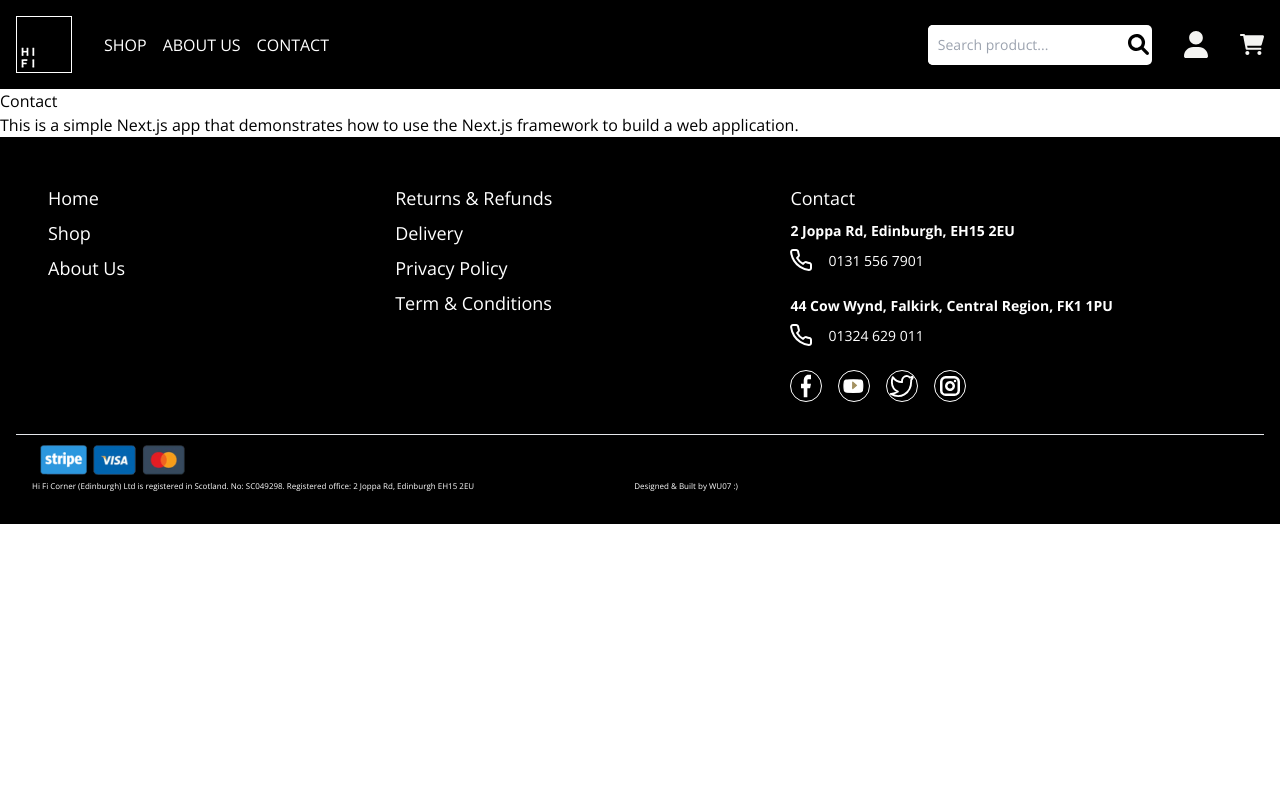
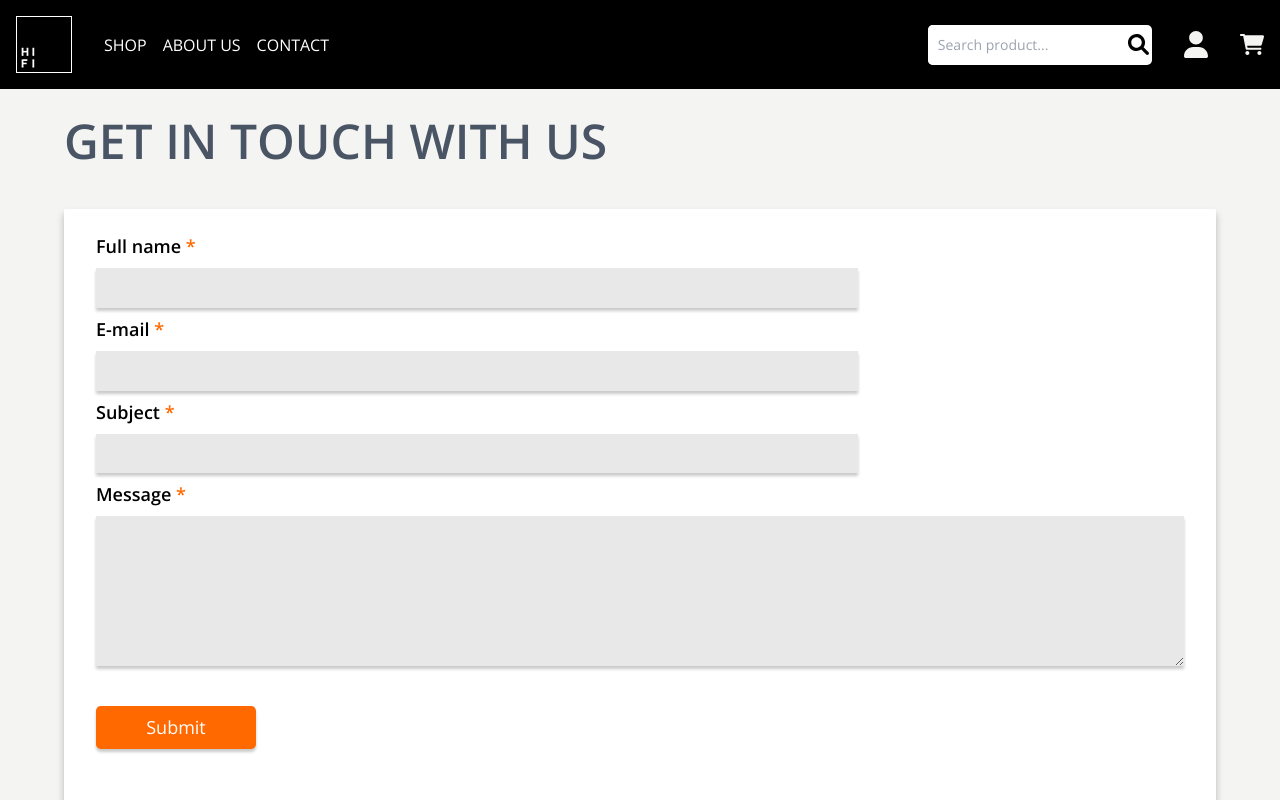
Before and after one commit to TeitoShiota/hifi-corner, a Next.js app: page /contact in a window 1280 px wide. Shown: the top 800 px of the page. Built offline with nearby package versions, Linux system fonts and the light colour scheme.

Commit message:
Modified and styled the contact page.

```diff
--- a/src/app/contact/page.tsx
+++ b/src/app/contact/page.tsx
@@ -1,10 +1,25 @@
+import '@/styles/subPage.scss';
+import Link from 'next/link';
+
 export default function contact() {
     return (
-        <main>
-            <h1>Contact</h1>
-            <p>
-                This is a simple Next.js app that demonstrates how to use the Next.js framework to build a web application.
-            </p>
+        <main className="pageMain">
+            <h1>GET IN TOUCH WITH US</h1>
+            <section>
+                <form action="" className='form'>
+                    <label>Full name <span className='orange'>*</span></label>
+                    <input type="text" className='inputField'/>
+                    <label>E-mail <span className='orange'>*</span></label>
+                    <input type="email" className='inputField'/>
+                    <label>Subject <span className='orange'>*</span></label>
+                    <input type="text" className='inputField'/>
+                    <label>Message <span className='orange'>*</span></label>
+                    <textarea className='inputMessage'></textarea>
+                    <button>Submit</button>
+                    {/* <input type="submit" value="Submit"></input> */}
+                </form>
+            </section>
+            <p className='affiliate-links'>Visit our sister companies <Link href="#" className='orange'>Home Sound</Link> and <Link href="#" className='orange'>The Movie Rooms</Link>part of the Hi-Fi Corner Group. </p>
         </main>
     );
 }
--- a/src/styles/subPage.scss
+++ b/src/styles/subPage.scss
@@ -5,25 +5,29 @@
     background-color: $hifi_light_grey;
     padding: 1rem 1.5rem;
 
-
     > h1{
+        width: clamp(25rem, 90vw, 80rem);
+        margin: 0 auto;
         font-size: $heading-l;
         padding-bottom: 2rem;
         color: $hifi_dark_grey;
+        font-weight: 600;
     }
 
     > section{
         width: clamp(25rem, 90vw, 80rem);
         margin: 0 auto;
-
-
         background-color: $hifi_white;
         box-shadow: 0px 0px 0px 0 rgba(0, 0, 0, 0.2), 0 5px 7px 0 rgba(0, 0, 0, 0.253);
-        padding: 1rem;
+        padding: 1.5rem 2rem;
         h2{
             font-size: $heading-s;
         }
     }
+}
+
+.orange{
+    color: $hifi_orange;
 }
 
 //FAQ
@@ -74,3 +78,51 @@
 .aboutInfoRight{
     flex-direction: row-reverse;
 }
+
+//Contact
+.form{
+    display: flex;
+    flex-direction: column;
+
+    label{
+        font-size: $text-l;
+        font-weight: 600;
+    }
+
+    .inputField{
+        width: 70%;
+        padding: 0.4rem;
+        margin: 0.5rem 0;
+        background-color: $hifi_medium_grey;
+        font-size: $text-l;
+        box-shadow: 0px 0px 0px 0 rgba(0, 0, 0, 0.2), 0 3px 3px 0 rgba(0, 0, 0, 0.213);
+    }
+
+    .inputMessage{
+        width: 100%;
+        padding: 3rem;
+        margin: 0.5rem 0;
+        background-color: $hifi_medium_grey;
+        font-size: $text-l;
+        box-shadow: 0px 0px 0px 0 rgba(0, 0, 0, 0.2), 0 3px 3px 0 rgba(0, 0, 0, 0.213);
+    }
+
+    button{
+        width: 10rem;
+        border-radius: 0.3rem;
+        background-color: $hifi_orange;
+        color: $hifi_white;
+        font-size: $text-l;
+        padding: 0.5rem;
+        margin-top: 2rem;
+        margin-bottom: 3rem;
+        box-shadow: 0px 0px 0px 0 rgba(0, 0, 0, 0.2), 0 3px 3px 0 rgba(0, 0, 0, 0.213);
+    }
+}
+
+.affiliate-links{
+    padding-top: 1rem;
+    text-align: center;
+    font-size: $text-xl;
+    font-weight: 600;
+}
```
